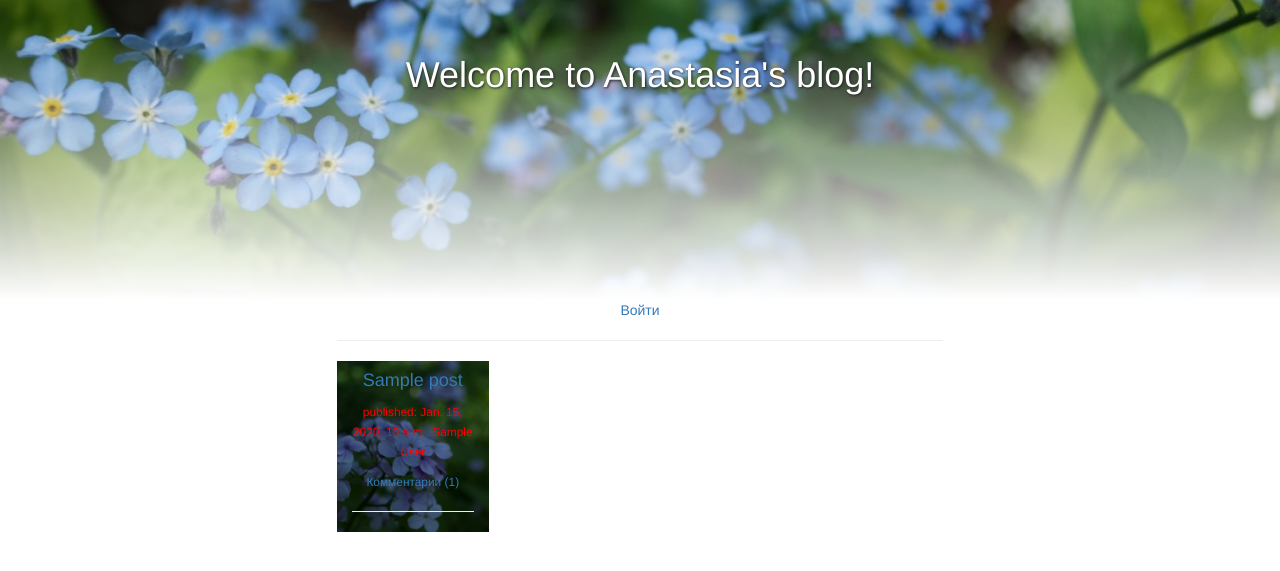
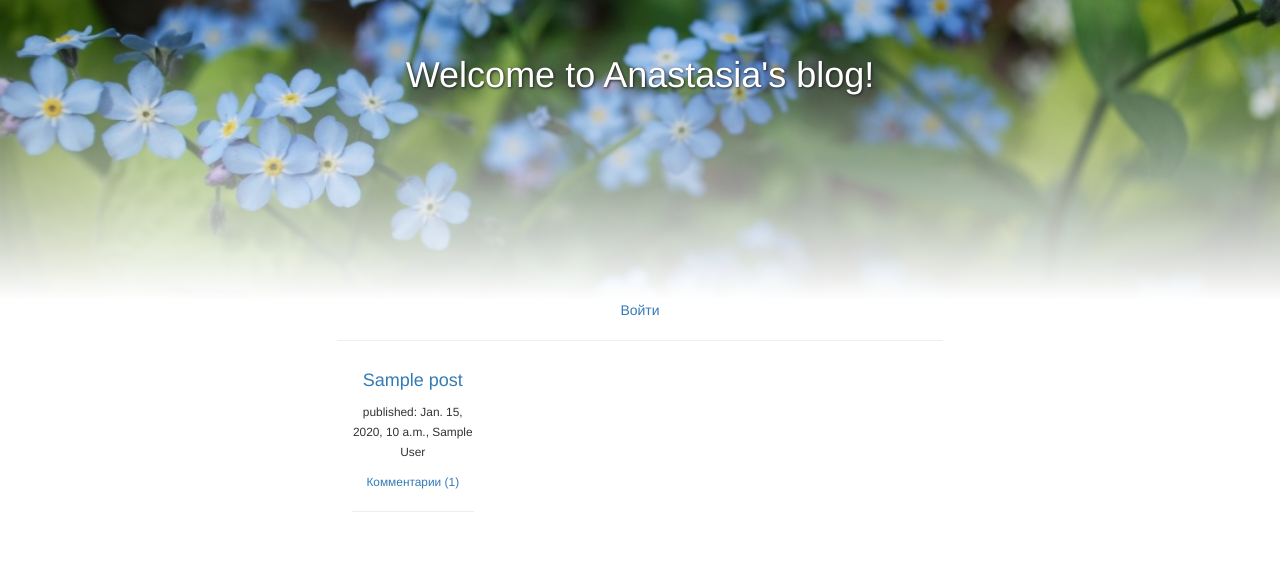
Before and after one commit to aabkn/first-blog, a Django app: template blog/templates/blog/post_list.html in a window 1280 px wide. Shown: the top 571 px of the page. Run offline with Django 3.2, Linux system fonts and the light colour scheme; the template is opened without the code that fills it: most values are stand-ins (such as "Sample title", 1, 10 or a date in 2020); some libraries are stand-ins or nearby versions.

Commit message:
without red and container background

```diff
--- a/blog/static/css/main.css
+++ b/blog/static/css/main.css
@@ -10,11 +10,7 @@
 
 }
 
-#container {
-    background: url(../img/hydrangea.jpg) no-repeat center;
-    background-size: cover;
-    color: #ff0000;
-}
+
 
 .header a, .header a:hover {
     color: white;
```
